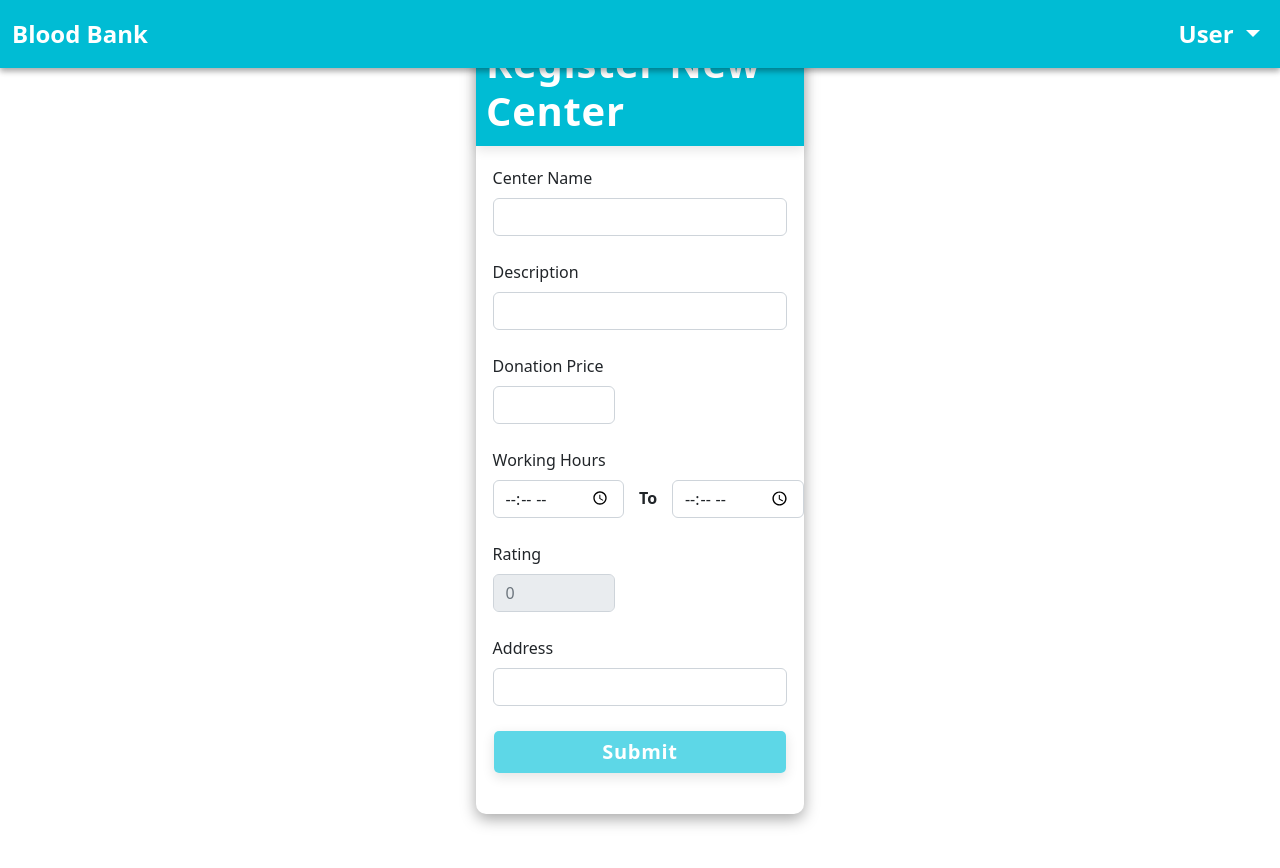
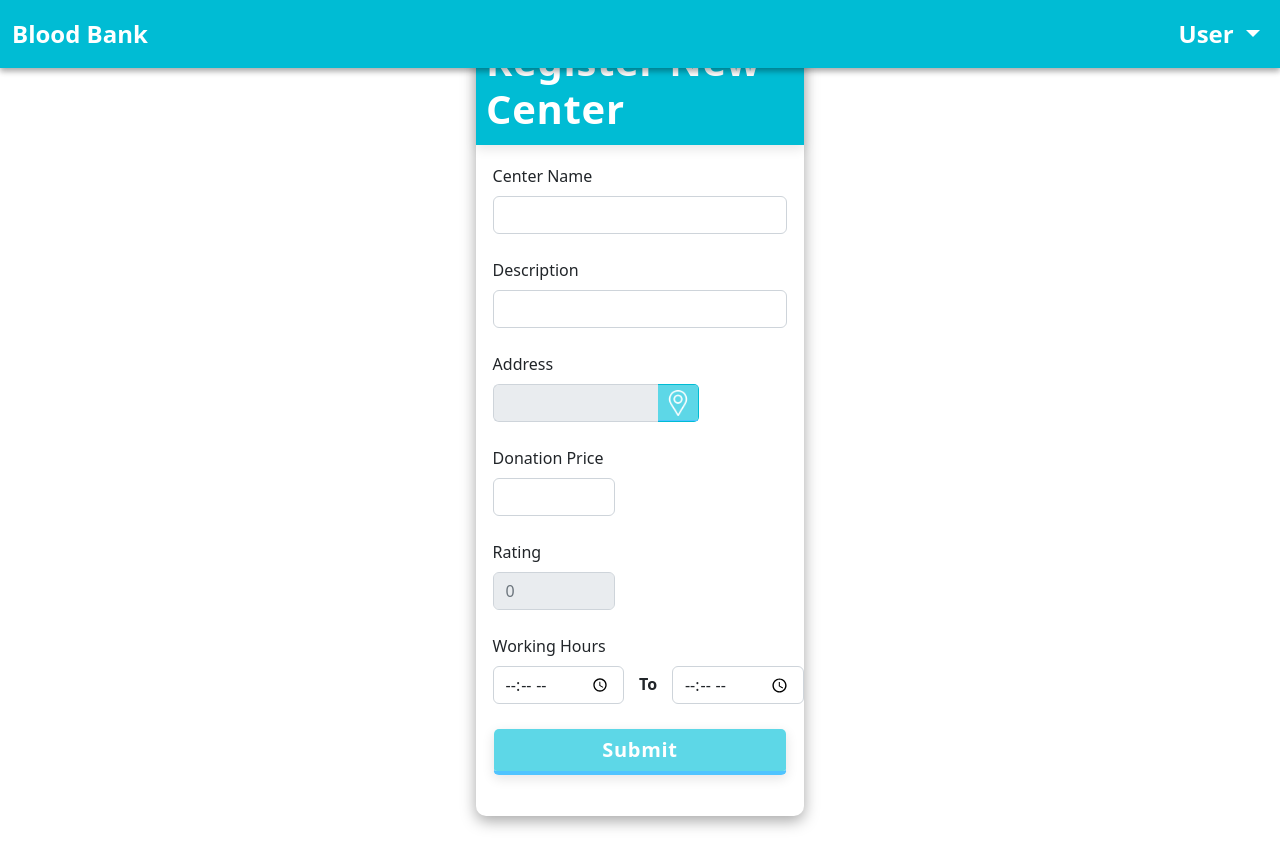
Before and after one commit to stefanpekez/isa-blood-bank, an Angular app in the folder frontend/isa-blood-bank/: page /centers/create in a window 1280 px wide. Built offline with nearby package versions, Linux system fonts and the light colour scheme.

Commit message:
Add address addition dialog

```diff
--- a/frontend/isa-blood-bank/src/app/components/centers/center-create/center-create.component.css
+++ b/frontend/isa-blood-bank/src/app/components/centers/center-create/center-create.component.css
@@ -47,6 +47,11 @@
     padding: 5%;
 }
 
+.container-fluid .container-fluid-rounded .form-group .form-body input {
+    /* border: 2px solid;
+    border-image: linear-gradient(45deg, #59EAFD, #BFF0F6) 1; */
+}
+
 .time {
     display: flex;
 }
@@ -65,4 +70,86 @@
     color: #ffffff;
     font-weight: bold;
     font-size: 20px;
+    border-bottom: 4px solid #50c4ff;
 }
+
+.address {
+    display: flex;
+    width: 70%;
+}
+
+.address-input {
+    border-top-right-radius: 0px;
+    border-bottom-right-radius: 0px;
+    width: 80%;
+    border-right: none;
+}
+
+.address-input:focus {
+    box-shadow: rgba(0, 0, 0, 0.1) 0px 4px 12px;
+}
+
+.set-address {
+    border-right: 1px solid #00bcd4;
+    border-top: 1px solid #00bcd4;
+    border-bottom: 1px solid #00bcd4;
+    border-left: none;
+    background-color: #5dd7e7;
+    width: 20%;
+    display: flex;
+    align-items: center;
+    justify-content: center;
+    border-top-right-radius: 5px;
+    border-bottom-right-radius: 5px;
+    border-top-left-radius: 0px;
+    border-bottom-left-radius: 0px;
+    padding: 0%;
+}
+
+.set-address:hover {
+    box-shadow: rgba(0, 0, 0, 0.1) 0px 4px 12px;
+}
+
+.set-address button {
+    width: 100%;
+    height: 100%;
+    border: none;
+    background: transparent;
+    border-bottom: 1px solid #50c4ff;
+}
+
+.set-address img {
+    filter: brightness(0) invert(1);
+}
+
+.street {
+    display: flex;
+}
+
+.street #s-name {
+}
+
+.street #s-num {
+    margin-left: 10%;
+}
+
+.street-info div {
+    margin-top: 5%;
+}
+
+.street-info .street {
+    margin-top: 0%;
+}
+
+.modal-header {
+    margin-bottom: 1%;
+    background-color: #00bcd4;
+    display: flex;
+    align-items: center;
+}
+
+.modal-header h1 {
+    color: #ffffff;
+    font-weight: bold;
+    letter-spacing: 0.7px;
+}
--- a/frontend/isa-blood-bank/src/app/components/centers/center-create/center-create.component.html
+++ b/frontend/isa-blood-bank/src/app/components/centers/center-create/center-create.component.html
@@ -19,9 +19,26 @@
                         </div>
                     </div>
                     <div class="form-row mb-4">
+                        <label for="centerAddress" class="form-label">Address</label>
+                        <div class="address col-md-8">
+                            <input type="text" class="address-input form-control" disabled>
+                            <span class="set-address form-control">
+                                <button type="button" data-bs-toggle="modal" data-bs-target="#AddressModal">
+                                    <img src="assets/images/address.png" width="26" height="26">
+                                </button>
+                            </span>
+                        </div>
+                    </div>
+                    <div class="form-row mb-4">
                         <div class="col-md-5">
                             <label for="centerDonation" class="form-label">Donation Price</label>
                             <input type="number" class="form-control" id="centerDonation">
+                        </div>
+                    </div>
+                    <div class="form-row mb-4">
+                        <div class="col-md-5">
+                            <label for="centerRating" class="form-label">Rating</label>
+                            <input type="text" class="form-control" id="centerRating" placeholder="0" disabled>
                         </div>
                     </div>
                     <div class="form-row mb-4">
@@ -37,18 +54,6 @@
                         </div>
                     </div>
                     <div class="form-row mb-4">
-                        <div class="col-md-5">
-                            <label for="centerRating" class="form-label">Rating</label>
-                            <input type="text" class="form-control" id="centerRating" placeholder="0" disabled>
-                        </div>
-                    </div>
-                    <div class="form-row mb-4">
-                        <div class="col-md-0">
-                            <label for="centerAddress" class="form-label">Address</label>
-                            <input type="text" class="form-control" id="centerAddress">
-                        </div>
-                    </div>
-                    <div class="form-row mb-4">
                         <div class="col-md-0">
                             <input type="submit" class="form-control btn submit-button">
                         </div>
@@ -58,3 +63,50 @@
         </div>
     </div>
 </div>
+
+<div class="modal fade" id="AddressModal" tabindex="-1" data-bs-backdrop="static" aria-labelledby="exampleModalLabel" aria-hidden="true">
+    <div class="modal-dialog modal-dialog-centered">
+        <div class="modal-content">
+        <div class="modal-header">
+            <h1 class="modal-title" id="exampleModalLabel">Set Center Address</h1>
+            <button type="button" class="btn-close" data-bs-dismiss="modal" aria-label="Close"></button>
+        </div>
+        <div class="modal-body">
+            <form>
+                <div class="form-body">
+                    <div class="street-info form-row mb-4">
+                        <div class="street">
+                            <div class="col-md-6" id="s-name">
+                                <label for="streetName" class="form-label">Street Name</label>
+                                <input type="text" class="form-control" id="streetName">
+                            </div>
+                            <div class="col-md-3" id="s-num">
+                                <label for="streetNum" class="form-label">Number</label>
+                                <input type="number" class="form-control" id="streetName">
+                            </div>
+                        </div>
+                    </div>
+                    <div class="form-row mb-4">
+                        <div class="col-md-6">
+                            <label for="town" class="form-label">Town</label>
+                            <input type="text" class="form-control" id="town">
+                        </div>
+                    </div>
+                    <div class="form-row mb-4">
+                        <div class="col-md-6">
+                            <label for="country" class="form-label">Country</label>
+                            <input type="text" class="form-control" id="country">
+                        </div>
+                    </div>
+                    <div class="form-row mb-4">
+                        <div class="col-md-0">
+                            <input type="submit" class="form-control btn submit-button"
+                            value="Done"
+                            data-bs-dismiss="modal">
+                        </div>
+                    </div>
+                </div>
+            </form>
+        </div>
+    </div>
+</div>
```
Also changed, not shown: frontend/isa-blood-bank/src/assets/images/address.png (added).
